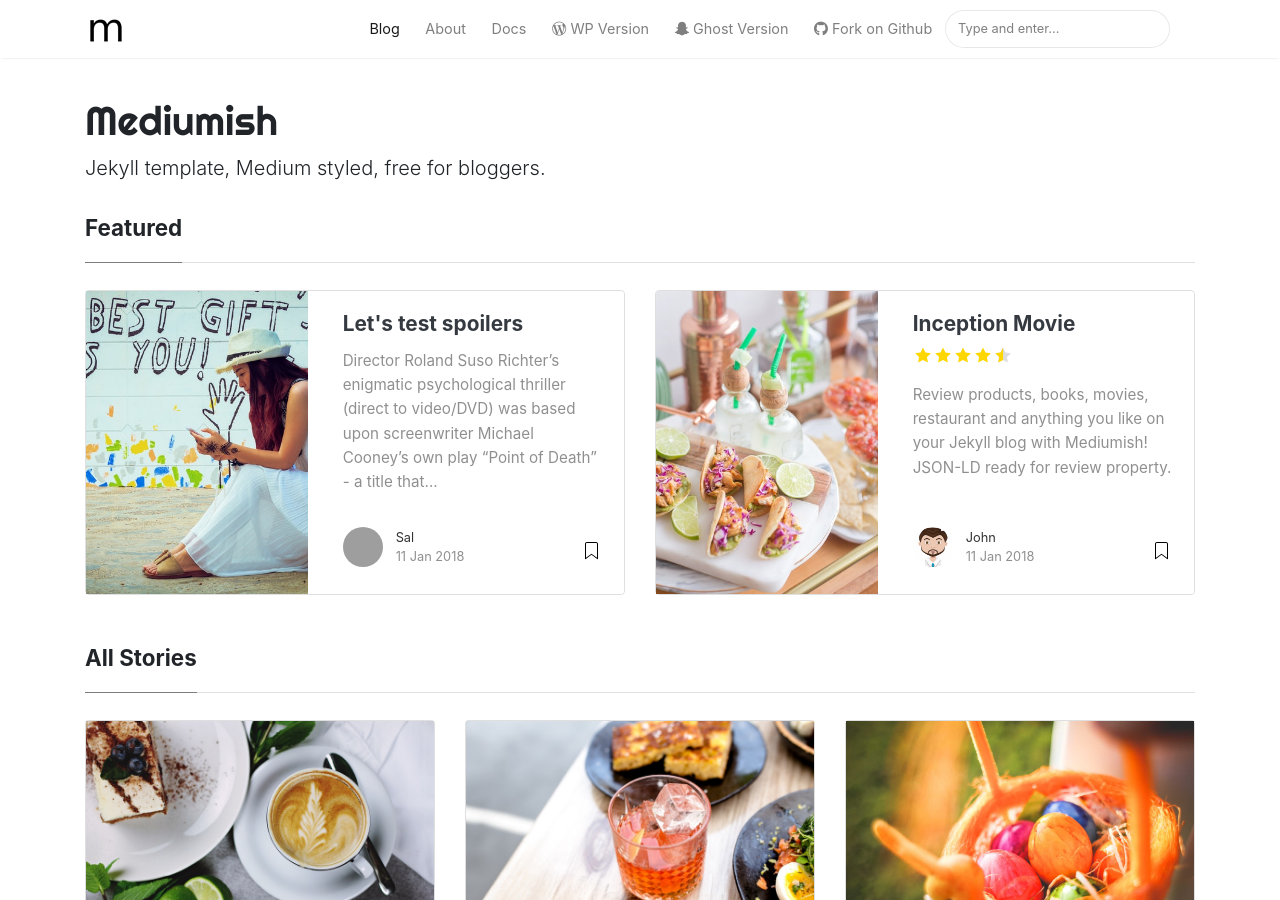
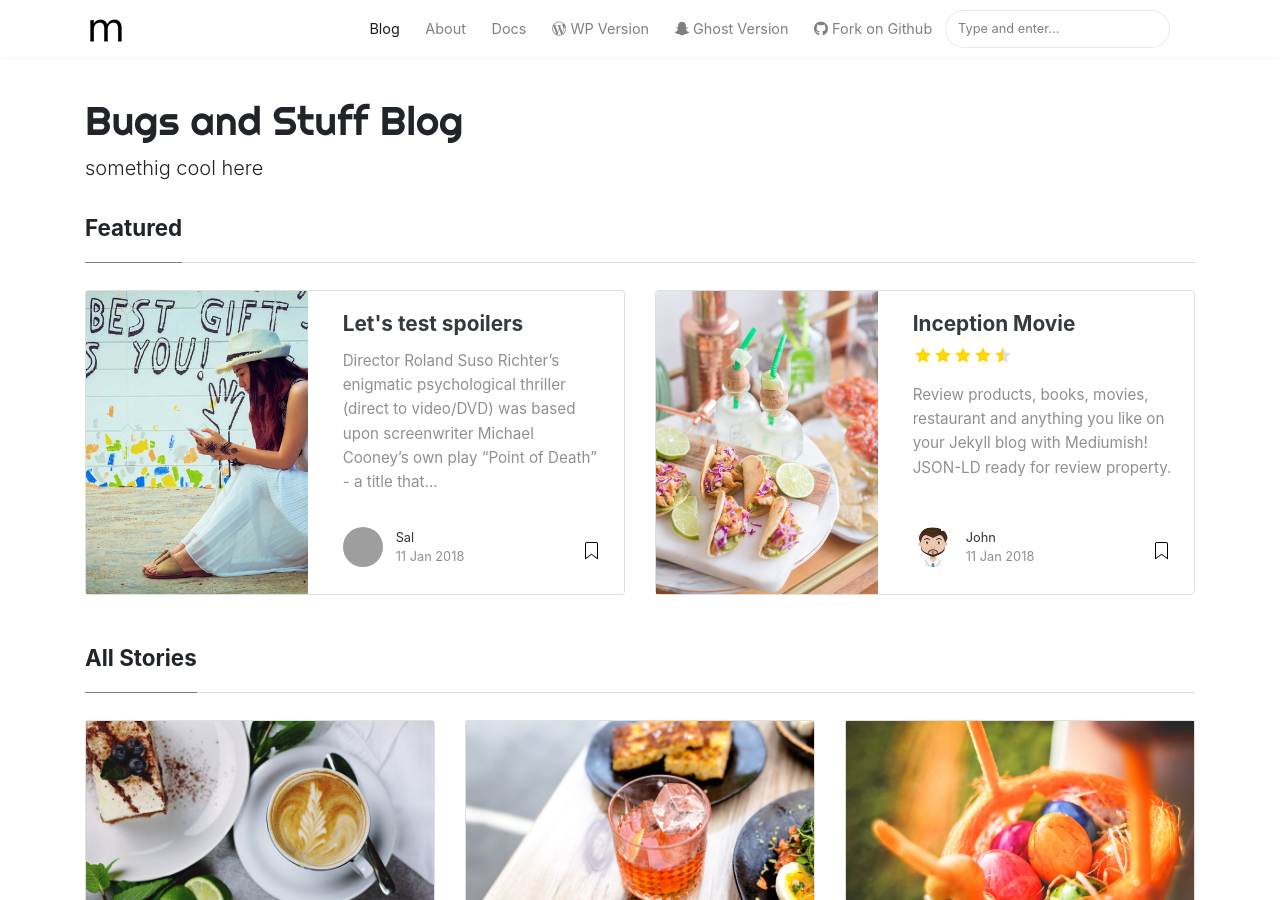
Before and after one commit to Turbul3nce/Turbul3nce.github.io, a Jekyll site: the page built from index.html, in a window 1280 px wide and 900 px high. Built offline with Jekyll 4.4.1, drawn with Linux system fonts in a browser that asks for light colours; nearby versions of some CDN libraries; the list of posts is cut into pages by our own code; some of the changed text lies outside the part shown; grey boxes are pictures that could not be loaded.

Commit message:
Update _config.yml

```diff
--- a/_config.yml
+++ b/_config.yml
@@ -1,10 +1,10 @@
 # Site
-name: "Mediumish"
-title: "Mediumish"
-description: "Jekyll template, Medium styled, free for bloggers."
+name: "Bugs and Stuff Blog"
+title: "Bugs and Stuff Blog"
+description: "somethig cool here"
 logo: 'assets/images/logo.png'
 favicon: 'assets/images/logo.png'
-baseurl: /mediumish-theme-jekyll
+baseurl: /
 google_analytics: 'UA-46278016-1'
 disqus: 'demowebsite'
 mailchimp-list: 'https://wowthemes.us11.list-manage.com/subscribe/post?u=8aeb20a530e124561927d3bd8&amp;id=8c3d2d214b'
```
